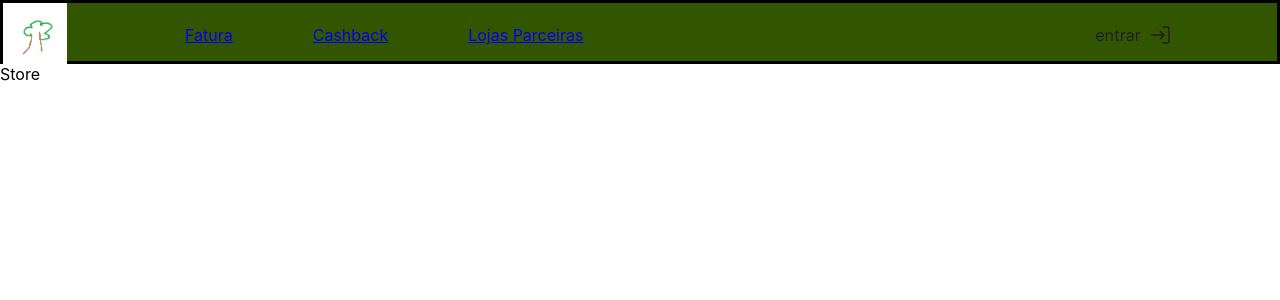
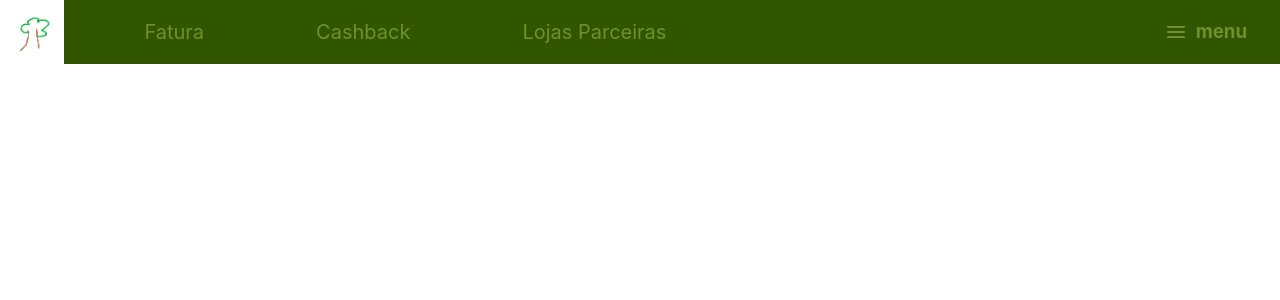
Before and after one commit to rithienatan/mogno-pay, a React (Create React App) app: page /store in a window 1280 px wide. Shown: the top 300 px of the page. Built offline with nearby package versions, Linux system fonts and the light colour scheme.

Commit message:
menu-top

```diff
--- a/src/components/menu/Menu.js
+++ b/src/components/menu/Menu.js
@@ -3,30 +3,37 @@ import { useNavigate } from "react-router";
 import "./style.css";
 import logo from "../../assets/logo.png"
 import menuImage from "../../assets/enter-button.png"
+import MenuRoundedIcon from '@mui/icons-material/MenuRounded';
 
 const Menu = () => {
 
     return (
         <div className="menu">
+            <div id="list-menu">
             <img src={logo} id="logo" />
             <ul>
                 <li>
-                    <Link to={'/receipt'}>
+                    <Link to={'/receipt'} id="link">
                         Fatura
                     </Link>
                 </li>
                 <li>
-                    <Link to={'/cashback'}>
+                    <Link to={'/cashback'} id="link">
                         Cashback
                     </Link>
                 </li>
                 <li>
-                    <Link to={'/store'}>
+                    <Link to={'/store'} id="link">
                         Lojas Parceiras
                     </Link>
                 </li>
             </ul>
-            <img src={menuImage} />
+            </div>
+            <div id="menu-icon">
+                <MenuRoundedIcon/>
+                <h3>menu</h3>
+            </div>
+
 
         </div >
     )
--- a/src/components/menu/style.css
+++ b/src/components/menu/style.css
@@ -1,22 +1,44 @@
 .menu {
     height: 8vh;
     display: grid;
-    /* justify-content: space-between; */
     align-items: center;
     background-color: #325500;
-    grid-template-columns: 1fr 5fr 1fr;
-    /* position: fixed; */
+    grid-template-columns: 10fr 1fr;
+    position: fixed;
     width: 100%;
-    /* z-index: 1; */
-    border: solid;
+    z-index: 1;
 }
 
 #logo{
     height: 8vh;
 }
 
-.menu ul{
+#list-menu{
     list-style: none;
     display: flex;
     gap: 5em;
 }
+
+#list-menu ul{
+    list-style: none;
+    display: flex;
+    gap: 7em;
+    align-items: center;
+}
+
+#link{
+    text-decoration: none;
+    color: #709129;
+    font-size: 20px;
+}
+
+#link:hover{
+    color:#FFD16A ;
+}
+
+#menu-icon{
+    display: flex;
+    gap: 0.5em;
+    cursor: pointer;
+    color: #709129;
+}
--- a/src/index.js
+++ b/src/index.js
@@ -10,7 +10,6 @@ import LandingPage from "./pages/LandingPage/LandingPage";
 import { createRoot } from 'react-dom/client';
 import reportWebVitals from './reportWebVitals';
 import './index.css';
-import Payment from './pages/payments/Payments';
 import Cashback from './components/menu/cashback/cashback';
 import Store from './components/menu/store/store';
 import Receipt from './components/menu/receipt/Receipt';
@@ -22,7 +21,6 @@ root.render(
     <Routes>
       <Route path="/" element={<LandingPage />} />
       <Route path="up" element={<SignUp />} />
-      {/* <Route path="pay" element={<Payment />} /> */}
       <Route path="receipt" element={<Receipt />} />
       <Route path="store" element={<Store />} />
       <Route path="cashback" element={<Cashback />} />
```
